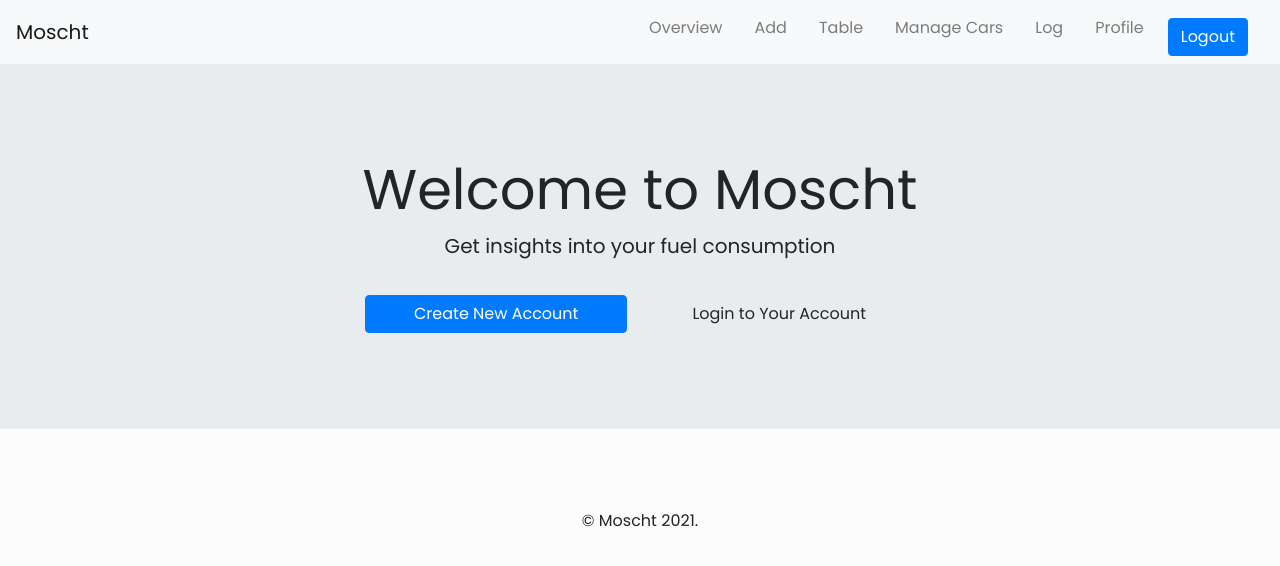
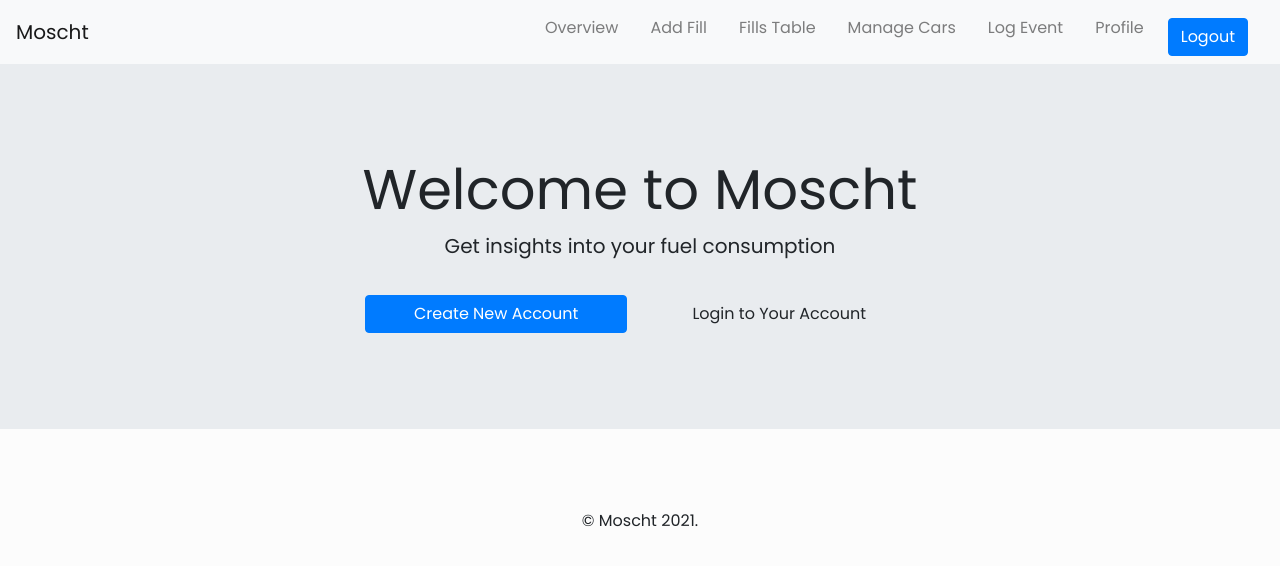
Before and after one commit to michburkhalter/Moscht_V2, a React (Create React App) app: page / in a window 1280 px wide. Shown: the top 566 px of the page. Built offline with nearby package versions, Linux system fonts and the light colour scheme; no server answers; sample sign-in values are in the browser's storage.

Commit message:
Names refactored

```diff
--- a/src/App.js
+++ b/src/App.js
@@ -13,7 +13,7 @@ import Overview from './pages/Overview';
 import Logs from './pages/Logs';
 import ManageCars from './pages/ManageCars';
 import Profile from './pages/Profile';
-import AddFuel from './pages/AddFuel';
+import AddFill from './pages/AddFill';
 import DetailsTable from './pages/DetailsTable';
 import { auth } from './services/firebase';
 import './style.css';
@@ -43,7 +43,7 @@ function PublicRoute({ component: Component, authenticated, ...rest }) {
         authenticated === false ? (
           <Component {...props} />
         ) : (
-          <Redirect to="/addfuel" />
+          <Redirect to="/addfill" />
         )
       }
     />
@@ -110,9 +110,9 @@ class App extends Component {
             component={ManageCars}
           />
           <PrivateRoute
-            path="/addfuel"
+            path="/addfill"
             authenticated={this.state.authenticated}
-            component={AddFuel}
+            component={AddFill}
           />
           <PrivateRoute
             path="/detailstable"
--- a/src/components/Header.js
+++ b/src/components/Header.js
@@ -14,10 +14,10 @@ function Header() {
           {auth().currentUser
             ? <div className="navbar-nav">
               <Link className="nav-item nav-link mr-3" to="/overview">Overview</Link>
-              <Link className="nav-item nav-link mr-3" to="/addfuel">Add</Link>
-              <Link className="nav-item nav-link mr-3" to="/detailstable">Table</Link>
+              <Link className="nav-item nav-link mr-3" to="/addfill">Add Fill</Link>
+              <Link className="nav-item nav-link mr-3" to="/detailstable">Fills Table</Link>
               <Link className="nav-item nav-link mr-3" to="/managecars">Manage Cars</Link>
-              <Link className="nav-item nav-link mr-3" to="/logs">Log</Link>
+              <Link className="nav-item nav-link mr-3" to="/logs">Log Event</Link>
               <Link className="nav-item nav-link mr-3" to="/profile">Profile</Link>
               <button className="btn btn-primary mr-3" onClick={() => auth().signOut()}>Logout</button>
             </div>
--- a/src/pages/AddFuel.js
+++ b/src/pages/AddFill.js
@@ -26,7 +26,7 @@ import {
   price_formatter
 } from '../helpers/datatable_formatters';
 
-export default class AddFuel extends Component {
+export default class AddFill extends Component {
   constructor(props) {
     super(props);
     this.state = {
@@ -358,7 +358,7 @@ export default class AddFuel extends Component {
                 </Form.Group>
               </Form.Row>
               <Button variant="primary" className="px-5" type="submit">
-                Submit
+                Submit Fill
               </Button>
             </Form>
           </Row>
```
